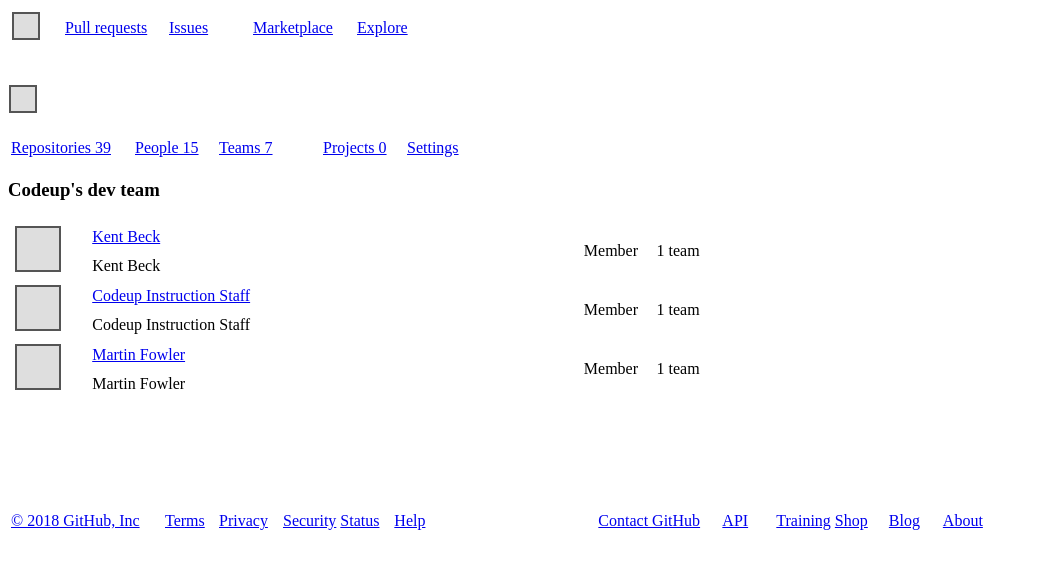
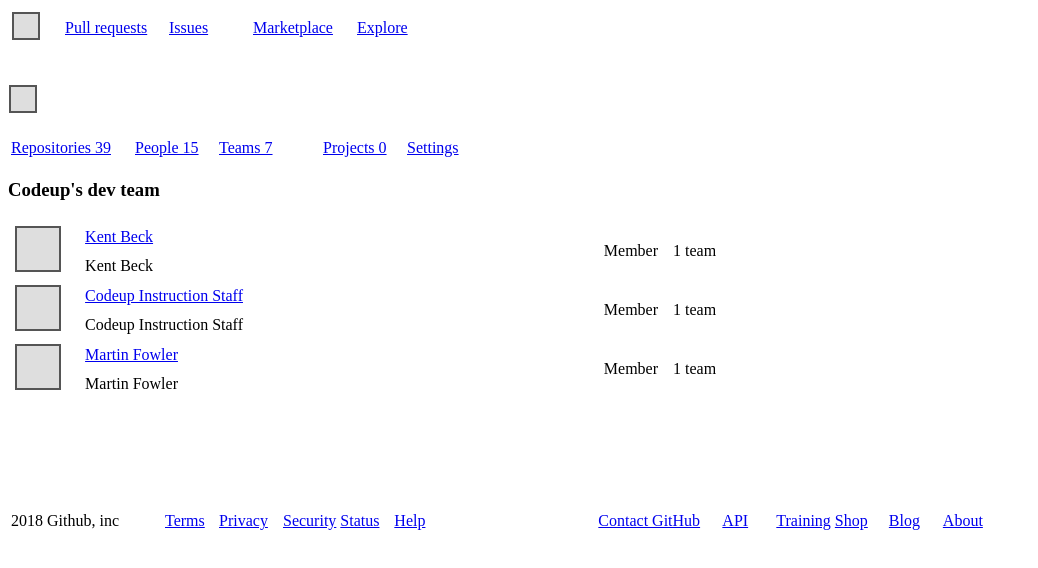
Before and after one commit to ahrensmark/codeup-web-exercises, a plain HTML site: page github.html in a window 1280 px wide. Shown: the whole page, without its empty margins (0-1038 px from the left). Drawn offline with Linux system fonts and the light colour scheme.

Commit message:
forms exercise

```diff
--- a/github.html
+++ b/github.html
@@ -8,7 +8,7 @@
     <!-- Top line navigation -->
     <nav>
         <table>
-            <a>
+            <tr>
                 <td style="width:50px" alt=""><img src="img/30x30.svg"></td>
                 <td style="width:100px"><a href="#">Pull requests</td>
                 <td style="width:80px"><a href="#">Issues</td>
@@ -41,37 +41,37 @@
         <table cellspacing="5">
             <tr>
                 <td rowspan="2" style="width:100px"><a href="#"><img src="img/48x48.svg"></a></td>
-                <td style="width:1000px"><a href="#">Kent Beck</td>
+                <td style="width:1500px"><a href="#">Kent Beck</td>
                 <td rowspan="2" style="width:80px">Member</td>
                 <td rowspan="2" style="width:100px">1 team</td>
             </tr>
             <tr>
                 <td style="width:100px">Kent Beck</td>
-                <td style="width:1000px"></td>
+                <td style="width:1500px"></td>
                 <td style="width:80px"></td>
                 <td style="width:100px"></td>
             </tr>
             <tr>
                 <td rowspan="2" style="width:100px"><a href="#"><img src="img/48x48.svg"></a></td>
-                <td style="width:1000px"><a href="#">Codeup Instruction Staff</td>
+                <td style="width:1500px"><a href="#">Codeup Instruction Staff</td>
                 <td rowspan="2" style="width:80px">Member</td>
                 <td rowspan="2" style="width:100px">1 team</td>
             </tr>
             <tr>
                 <td style="width:100px">Codeup Instruction Staff</td>
-                <td style="width:1000px"></td>
+                <td style="width:1500px"></td>
                 <td style="width:80px"></td>
                 <td style="width:100px"></td>
             </tr>
             <tr>
                 <td rowspan="2" style="width:100px"><a href="#"><img src="img/48x48.svg"></a></td>
-                <td style="width:1000px"><a href="#">Martin Fowler</td>
+                <td style="width:1500px"><a href="#">Martin Fowler</td>
                 <td rowspan="2" style="width:80px">Member</td>
                 <td rowspan="2" style="width:100px">1 team</td>
             </tr>
             <tr>
                 <td style="width:100px">Martin Fowler</td>
-                <td style="width:1000px"></td>
+                <td style="width:1500px"></td>
                 <td style="width:80px"></td>
                 <td style="width:100px"></td>
             </tr>
@@ -83,7 +83,7 @@
     <footer>
         <table>
             <tr>
-                <td style="width:150px"><a href="#">&copy 2018 GitHub, Inc</td>
+                <td style="width:150px">2018 Github, inc</td>
                 <td style="width:50px"><a href="#">Terms</td>
                 <td style="width:60px"><a href="#">Privacy</td>
                 <td style="width:50px"><a href="#">Security</td>
```
Also changed, not shown: css/style.css (added).
